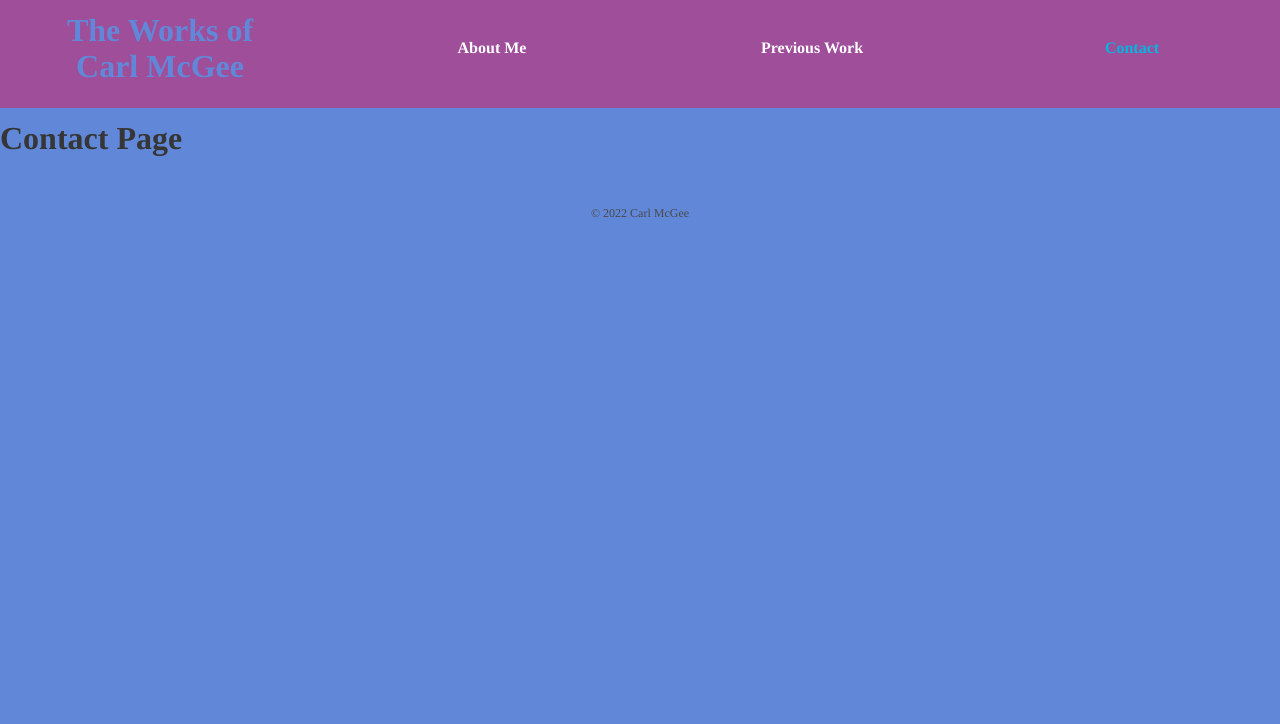
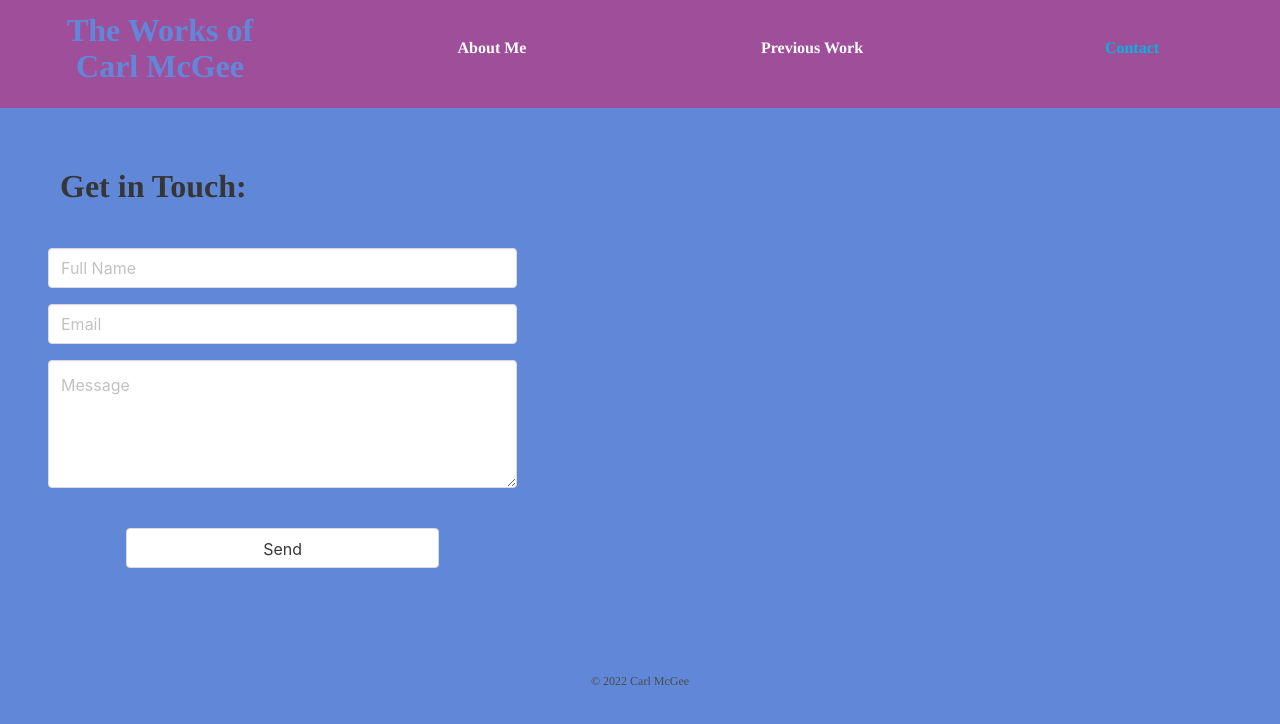
Before and after one commit to CarlJMcGee/carls-react-portfolio, a React (Create React App) app: page / in a window 1280 px wide. Both pictures are taken after a click on the element "Contact". Shown: the top 724 px of the page. Built offline with nearby package versions, Linux system fonts and the light colour scheme.

Commit message:
contact validates input and bundles message for fetch

```diff
--- a/src/components/Contact/index.tsx
+++ b/src/components/Contact/index.tsx
@@ -1,11 +1,91 @@
-import * as React from "react";
+import React, { useRef, useState } from "react";
 
 export interface IContactProps {}
 
 export default function Contact(props: IContactProps) {
+  const [valErrMsg, setErrMsg] = useState("");
+
+  const nameRef = useRef<HTMLInputElement | null>(null);
+  const emailRef = useRef<HTMLInputElement | null>(null);
+  const msgRef = useRef<HTMLTextAreaElement | null>(null);
+
+  const nameVal = (name: string): boolean => {
+    const val = name !== null && name !== "" ? true : false;
+    val ? setErrMsg(``) : setErrMsg(`Must Enter a name`);
+    return val;
+  };
+
+  const emailVal = (email: string): boolean => {
+    const regex = /[A-Z0-9._%+-]+@[A-Z0-9-]+.+\.[A-Z]{2,4}/gim;
+    const val = regex.test(email);
+    val ? setErrMsg(``) : setErrMsg(`Must Have a Valid Email`);
+    return val;
+  };
+
+  const msgVal = (msg: string): boolean => {
+    const val = msg !== null && msg !== "" ? true : false;
+    val ? setErrMsg(``) : setErrMsg(`Must Enter A Message`);
+    return val;
+  };
+
+  const sendMessage = (e: React.FormEvent<HTMLFormElement>) => {
+    e.preventDefault();
+    if (!nameVal || !emailVal || !msgVal) {
+      setErrMsg(`Please Complete Form Before Submiting`);
+      return;
+    }
+
+    if (!nameRef.current || !emailRef.current || !msgRef) {
+      return console.log(`Message package wraping failed`);
+    }
+    const message = {
+      name: nameRef.current?.value,
+      email: emailRef.current?.value,
+      body: msgRef.current?.value,
+    };
+
+    console.log(message);
+  };
+
   return (
-    <div>
-      <h3 className="title">Contact Page</h3>
+    <div className="block columns is-multiline m-6">
+      <h3 className="title column is-full">Get in Touch:</h3>
+      <form
+        action=""
+        className="column columns is-5 is-multiline is-centered"
+        onSubmit={sendMessage}
+      >
+        <input
+          className="input column is-full m-2"
+          type="text"
+          id="name"
+          placeholder="Full Name"
+          ref={nameRef}
+          onBlur={(e) => nameVal(e.target.value)}
+        />
+
+        <input
+          className="input column is-full m-2"
+          type="text"
+          id="email"
+          placeholder="Email"
+          ref={emailRef}
+          onBlur={(e) => emailVal(e.target.value)}
+        />
+        <textarea
+          className="textarea column is-full m-2"
+          id="message"
+          placeholder="Message"
+          ref={msgRef}
+          onBlur={(e) => msgVal(e.target.value)}
+        ></textarea>
+        <p className="column is-full has-text-danger">{valErrMsg}</p>
+        <input
+          className="button column is-8 m-2 p-2"
+          type="submit"
+          value="Send"
+        />
+      </form>
     </div>
   );
 }
```
